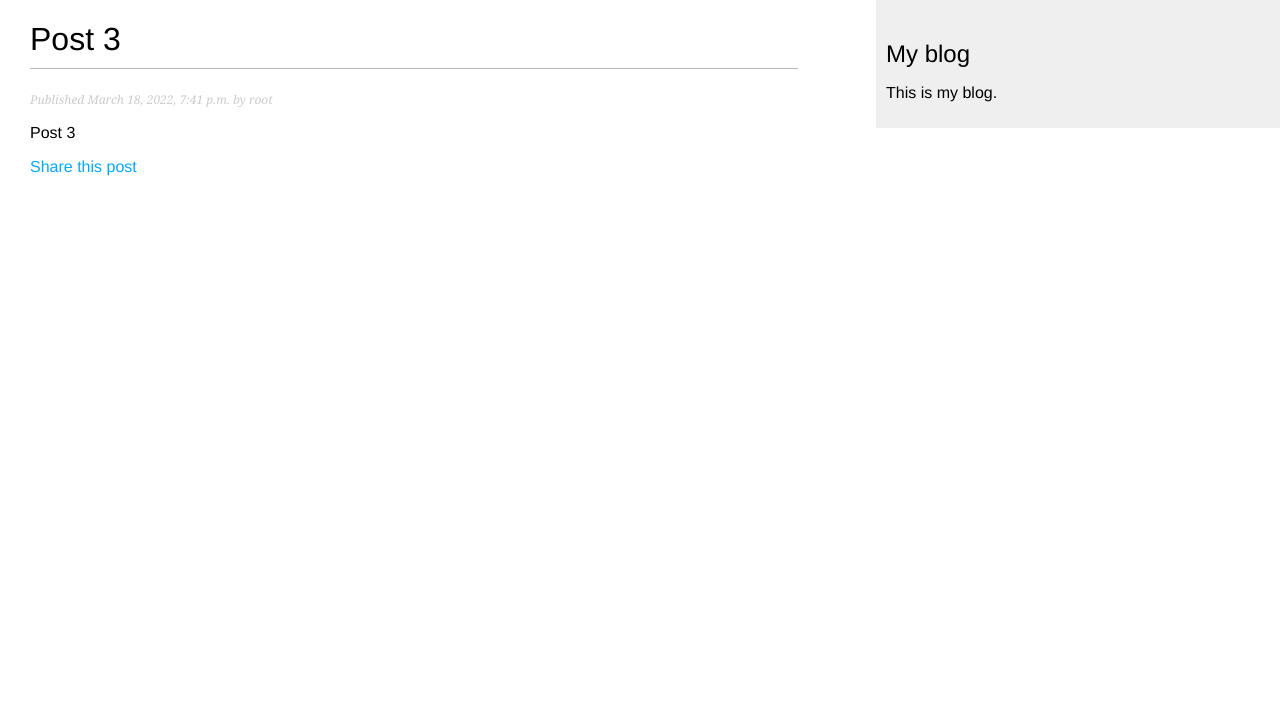
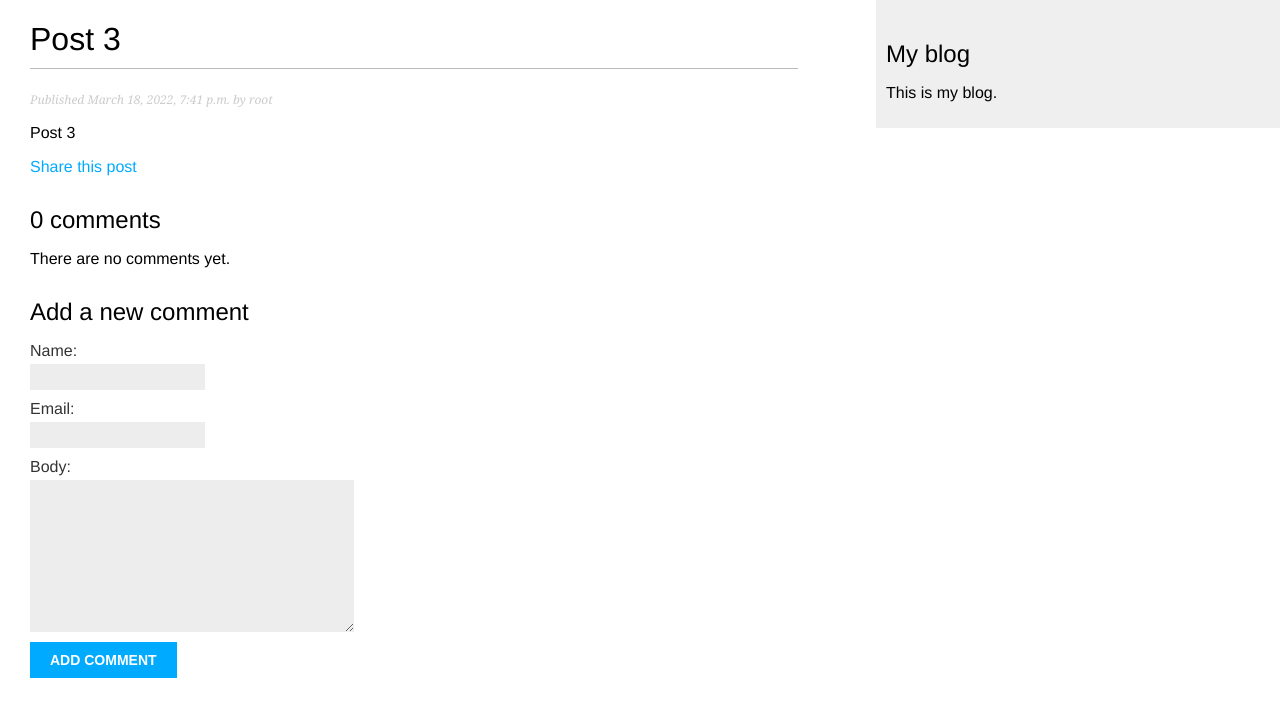
Before and after one commit to grbalmeida/blog-django, a Django app: a page that uses mysite/blog/templates/blog/post/detail.html in a window 1280 px wide. Shown: the top 717 px of the page. Run offline with Django 3.2, Linux system fonts and the light colour scheme; data comes from the database, SQL or seed files in the repository; both versions use the stored data as it was after the commit.

Commit message:
Adicionando comentários no template de detalhes da postagem

```diff
--- a/mysite/blog/static/css/blog.css
+++ b/mysite/blog/static/css/blog.css
@@ -86,7 +86,7 @@ input[type=submit] {
     padding: 10px;
 }
 
-.comment:nth-child(event) {
+.comment:nth-child(even) {
     background: #efefef;
 }
 
--- a/mysite/blog/templates/blog/post/detail.html
+++ b/mysite/blog/templates/blog/post/detail.html
@@ -14,4 +14,36 @@
             Share this post
         </a>
     </p>
+    <!-- A tag de template with é conveniente para evitar que o banco de dados -->
+    <!-- ou que métodos custosos sejam acessados várias vezes -->
+    <!-- Ela permite que você atribua um valor a uma nova variável que estará disponível para ser usada até a tag endwith -->
+    {% with comments.count as total_comments %}
+        <h2>
+            {{ total_comments }} comment{{ total_comments|pluralize }}
+            <!-- O filtro de template pluralize exibe um sufixo de plural na palavra -->
+        </h2>
+    {% endwith %}
+    {% for comment in comments %}
+        <div class="comment">
+            <p class="info">
+                Comment {{ forloop.counter }} by {{ comment.name }}
+                {{ comment.created }}
+            </p>
+            {{ comment.body|linebreaks }}
+        </div>
+    {% empty %}
+        <p>There are no comments yet.</p>
+    {% endfor %}
+    {% if new_comment %}
+        <h2>Your comment has been added.</h2>
+    {% else %}
+        <h2>Add a new comment</h2>
+        <form method="post">
+            {{ comment_form.as_p }}
+            {% csrf_token %}
+            <p>
+                <input type="submit" value="Add comment">
+            </p>
+        </form>
+    {% endif %}
 {% endblock %}
```
Also changed, not shown: mysite/db.sqlite3.
